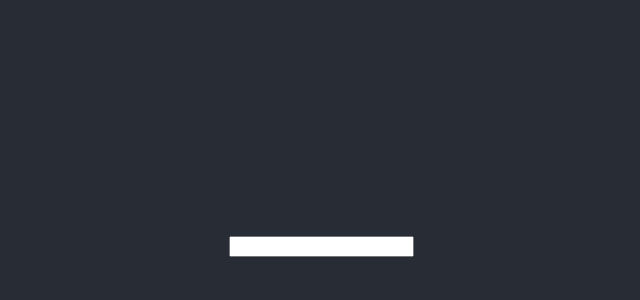
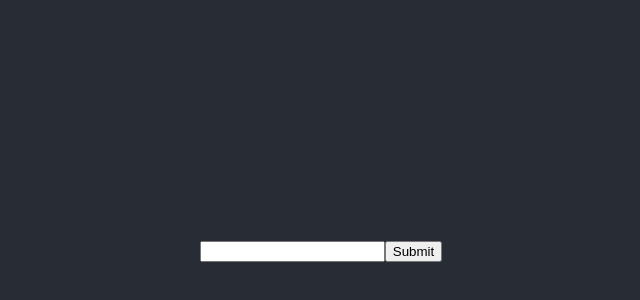
Before and after one commit to deysanjeeb/ingredients2recipes, a React (Create React App) app in the folder client/: page / in a window 1280 px wide. Shown: the part 154-454 px from the top of the page, without its empty margins (319-959 px from the left). Built offline with nearby package versions, Linux system fonts and the light colour scheme.

Commit message:
create basic form React

```diff
--- a/client/src/App.js
+++ b/client/src/App.js
@@ -9,12 +9,22 @@
     setInputValue(event.target.value);
   };
 
+  const handleSubmit = (event) => {
+    event.preventDefault();
+    console.log(inputValue);
+  }
+
   return (
     <header className="App-header">
 
     <div className='centered'>
-      <input type="text" value={inputValue} onChange={handleInputChange} />
-    </div></header>
+      <form onSubmit={handleSubmit}>
+        <input type="text" value={inputValue} onChange={handleInputChange} />
+        <button type="submit">Submit</button>
+      </form>
+    </div>
+
+   </header>
   );
 }
 
```
